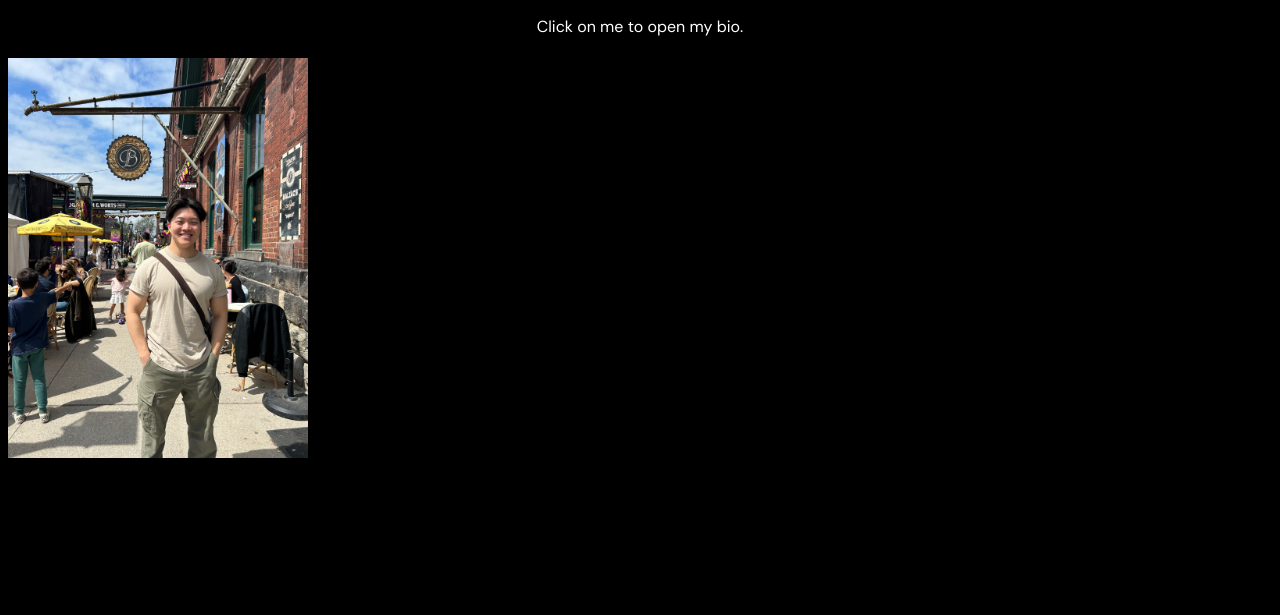
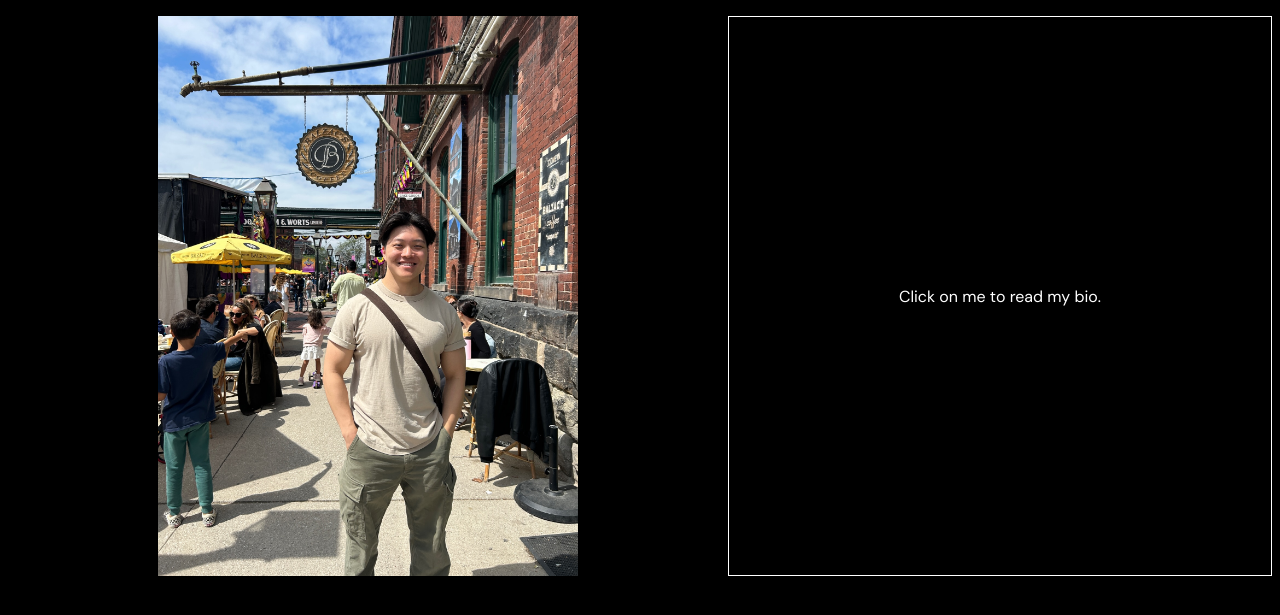
Before and after one commit to hmathlee/personal-website, a FastAPI app: page /bio in a window 1280 px wide. Shown: the part 69-684 px from the top of the page. Run offline with FastAPI, Linux system fonts and the light colour scheme.

Commit message:
Update bio

```diff
--- a/static/bio.js
+++ b/static/bio.js
@@ -18,7 +18,7 @@ document.addEventListener("mousemove", function(e) {
 
         canvasContext.drawImage(blackBackgroundImg, 0, 0, w, h);
 
-        const pixel = canvasContext.getImageData(x, y, 1, 1).data;
+        const pixel = canvasContext.getImageData(x - rect.left, y - rect.top, 1, 1).data;
         if (pixel[0] > 0 || pixel[1] > 0 || pixel[2] > 0) {
             segmentedImg.addEventListener("click", popupBio);
             segmentedImg.style.cursor = "pointer";
@@ -34,8 +34,9 @@ document.addEventListener("mousemove", function(e) {
     }
 })
 
-const bioText = document.getElementsByClassName("bio-text")[0];
+const bioContainer = document.getElementById("bio-container");
+const bioText = document.getElementById("bio-text");
 
 function popupBio() {
-    bioText.style.display = "block";
+    bioContainer.innerHTML = bioText.innerHTML;
 }
--- a/static/style.css
+++ b/static/style.css
@@ -51,6 +51,22 @@ button {
     border-radius: 10px;
 }
 
+.resume-shortcut-sidebar {
+    float: left;
+    margin: 10px;
+    border: 1px solid white;
+}
+
+.resume-shortcut {
+    padding: 8px 10px;
+}
+
+.resume-shortcut:hover {
+    background-color: white;
+    color: black;
+    cursor: pointer;
+}
+
 .resume-skills-section {
     margin: 10px;
     padding: 20px;
@@ -61,8 +77,11 @@ button {
 
 .bio-img-container {
     position: relative;
-    width: 300px;
-    height: 400px;
+    display: block;
+    margin-left: auto;
+    margin-right: auto;
+    width: 420px;
+    height: 560px;
 }
 
 .bio-img-container img {
@@ -81,7 +100,15 @@ button {
     z-index: -2;
 }
 
-.bio-text {
+#bio-container {
+    display: flex;
+    align-items: center;
+    justify-content: center;
+    border: 1px white solid;
+    padding: 20px;
+}
+
+#bio-text {
     display: none;
     border-radius: 10px;
     background-color: white;
--- a/templates/bio.html
+++ b/templates/bio.html
@@ -17,20 +17,44 @@
     <li><a href="/bio">About Me</a></li>
 </ul>
 
-<div style="text-align:center;">
-    Click on me to open my bio.
-    <br>
-    <br>
+<div style="display:grid; grid-template-columns: auto auto;">
     <div class="bio-img-container">
         <img src="images/me.jpg" alt="Photo of me at Toronto's Distillery District." id="original-img">
         <img src="images/me_segmented.jpg" alt="A segmented version of this photo with a cutout of just me." id="segmented-img">
         <img src="images/me_black_background.jpg" alt="A version depicting just the cutout of me, with a black background." id="black-background-img">
     </div>
+    <div id="bio-container">
+        Click on me to read my bio.
+    </div>
 </div>
 
-<div class="bio-text">
-    <h2>Hoseok Lee</h2>
-    An aspiring machine learning engineer who is passionate about making a positive impact through data.
+<div id="bio-text">
+    <p>
+        My name is Hoseok, and I'm passionate about making a positive impact through data and machine learning. I
+        started my undergraduate degree in 2019 at the University of Waterloo as a Mathematical Physics student. My
+        journey into AI and machine learning began during my second year, when I transferred to Waterloo's Data Science
+        degree.
+        <br>
+        <br>
+        My research interests include machine learning applications in biomedical research. Throughout my internships,
+        I've had the opportunity to work on ML solutions in various interdisciplinary fields, including industrial
+        automation, mineral exploration, lung ultrasonography, and research on autism spectrum disorder (ASD).
+        <br>
+        <br>
+        In 2022, I interned with Deep Breathe, a research group based in London, Ontario, during which I collaborated on
+        the experimental design of assessing the generalization ability of a lung sliding detection model. As of May
+        2024, the paper has been published in the <em>MDPI Diagnostics</em> journal; you can read it
+        <a href="https://www.mdpi.com/2075-4418/14/11/1081" style="text-decoration:underline;">here</a>.
+        <br>
+        <br>
+        In my free time, I enjoy working on projects, often stemming from things I feel would be convenient in my daily
+        life. For instance, I'm currently working on a chatbot web app to help students study.
+        <br>
+        <br>
+        Aside from that, I like playing piano and going to the gym. I've started documenting my gym progress on Instagram
+        under the <a href="https://www.instagram.com/onepressman/" style="text-decoration:underline;">onepressman</a>
+        account. I post a healthy mix of gym lifts and fitness-related memes on there.
+    </p>
 </div>
 
 </body>
--- a/templates/index.html
+++ b/templates/index.html
@@ -38,8 +38,7 @@
             <div class="homepage-link" style="font-size:20px;">
                 <b style="font-size:24px;">About Me</b>
                 <br>
-                Read more about me, e.g. what motivates me in my career and life, as well as that time I fell asleep
-                with a chicken wing in my mouth when I was 5.
+                Read more about me, e.g. my current projects and research interests.
             </div>
         </a>
         <a href="https://onepressman-render.onrender.com/">
```
Also changed, not shown: static/resume.js (added, +13 -0 lines), templates/resume.html (+17 -1 lines).
